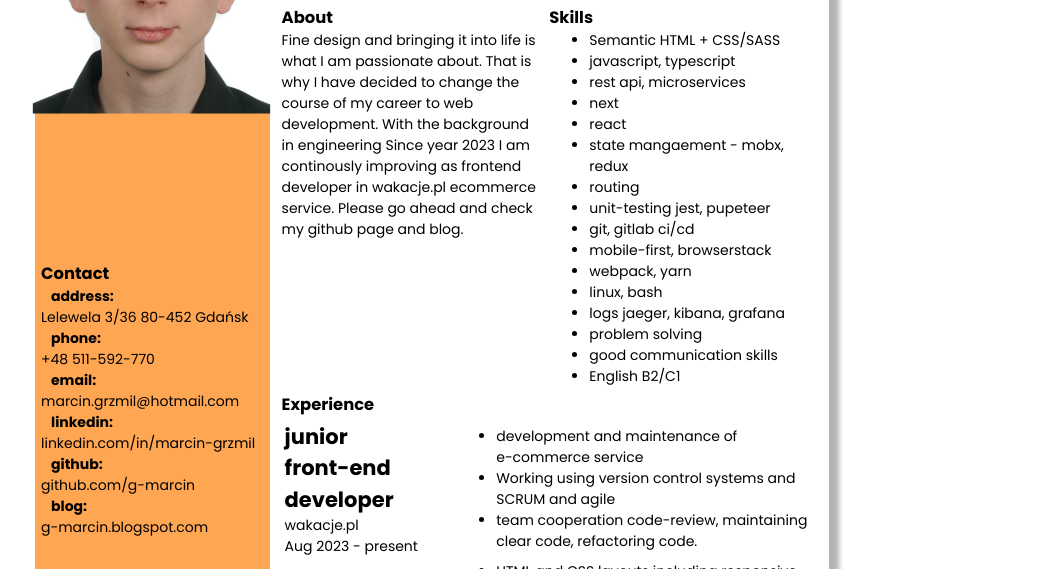
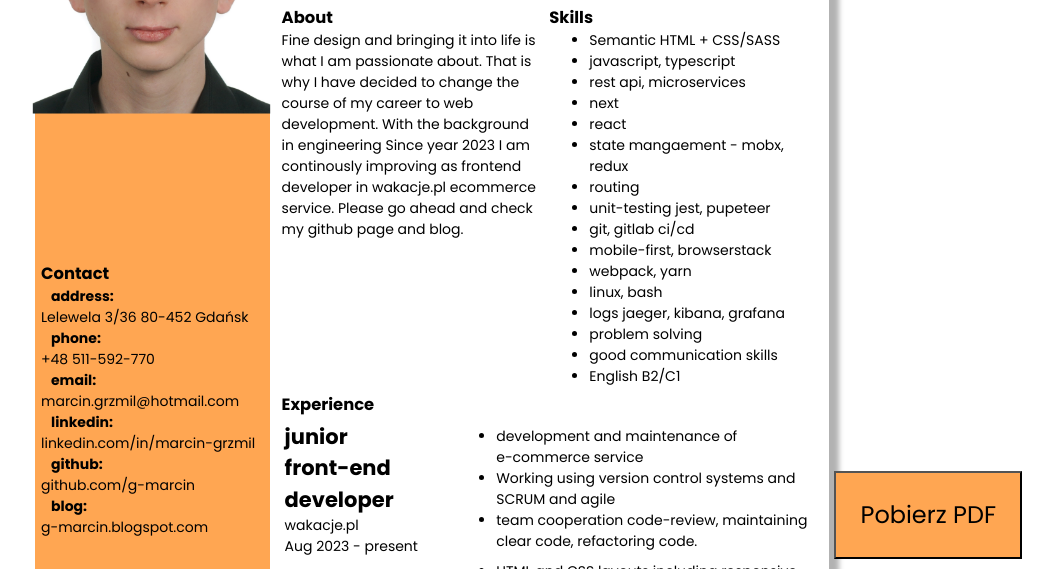
Before and after one commit to g-marcin/cv-html, a website with bundled scripts: page index.html in a window 1280 px wide. Shown: the part 191-760 px from the top of the page, without its empty margins (208-1261 px from the left). Built offline with nearby package versions, Linux system fonts and the light colour scheme.

Commit message:
cv-html add get-pdf button

```diff
--- a/index.html
+++ b/index.html
@@ -182,6 +182,6 @@
     </footer>
    </section>
     </main>
-    <!-- <button class="getPdf-button" onclick="fetchPdf()" >Pobierz PDF</button> -->
+    <button class="getPdf-button"  onclick="fetchPdf()" >Pobierz PDF</button>
 </body>
 </html>
--- a/script.js
+++ b/script.js
@@ -14,5 +14,5 @@ function showLoader(){
 function fetchPdf() {
     const url = window.location.href
     showLoader()
-    window.location.href=url + "api/pdf"
+    window.location.href="http://brudnopis.work/pdf"
 }
--- a/style.css
+++ b/style.css
@@ -129,6 +129,7 @@ button.getPdf-button{
     right: 50px;
     padding: 6px;
     min-width:100px ;
+    cursor: pointer;
     @media(min-width:400px){
         font-size: 18px;
         padding: 10px;
```
Also changed, not shown: 2 other files.
